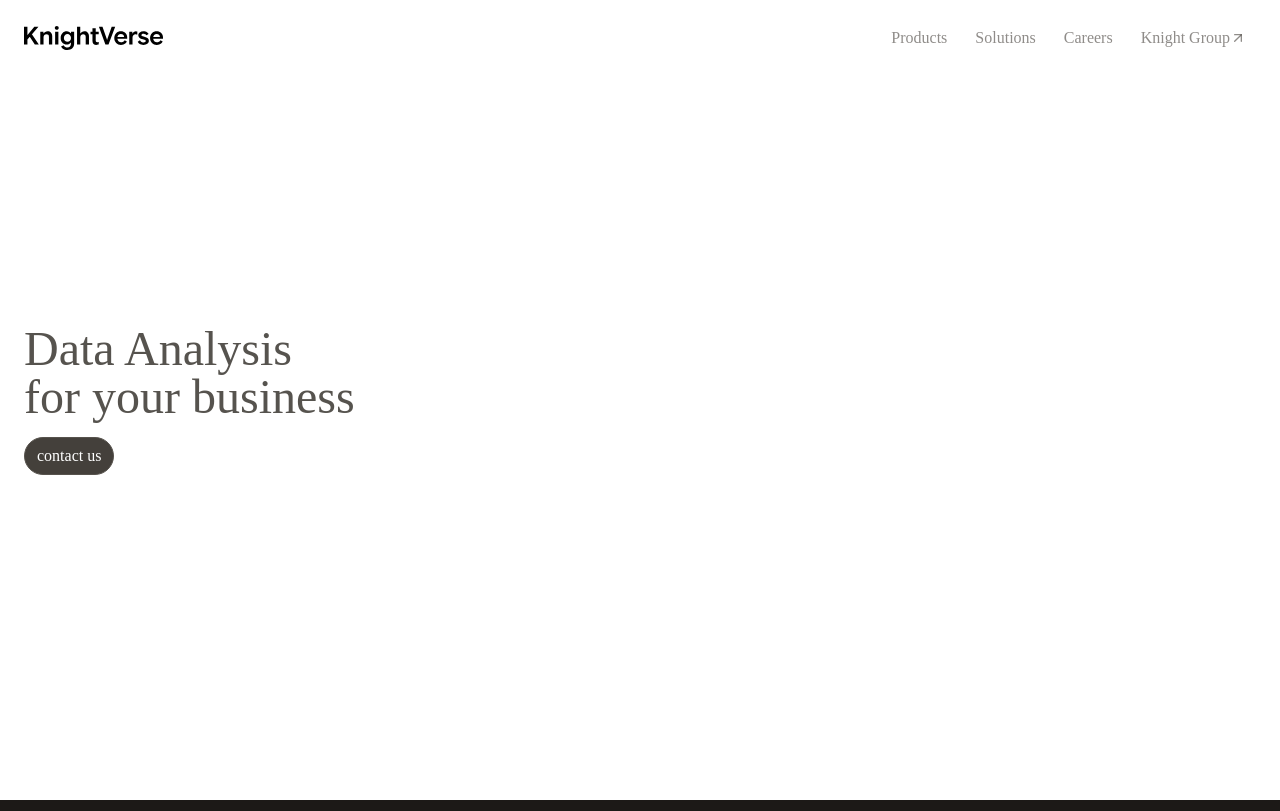
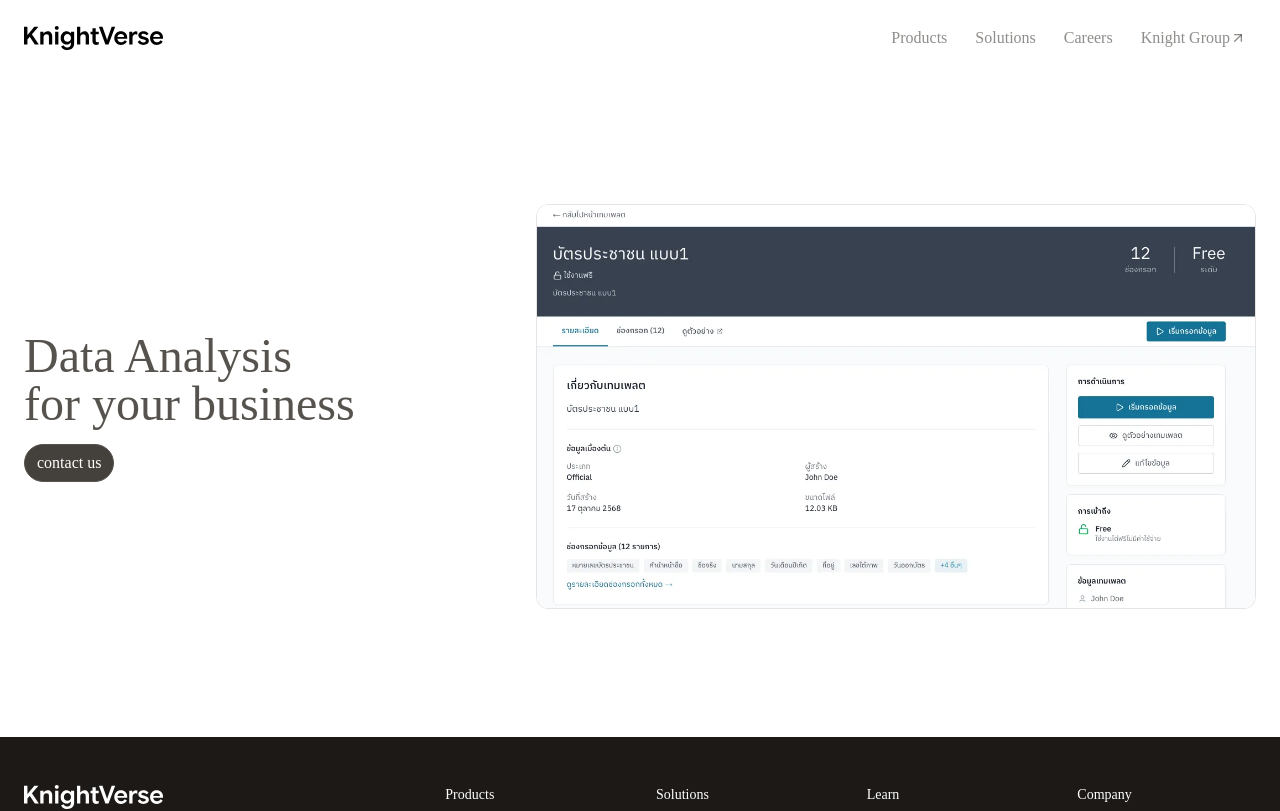
Before and after one commit to dhanavadh/knightverse-web-internal, a SvelteKit app: page / in a window 1280 px wide. Shown: the top 811 px of the page. Built offline with nearby package versions, Linux system fonts and the light colour scheme; a web font is replaced by a local one.

Commit message:
feat: add preview

```diff
--- a/src/lib/components/layout/Navbar.svelte
+++ b/src/lib/components/layout/Navbar.svelte
@@ -18,7 +18,7 @@
 
 <nav
 	class={'w-full flex flex-col  top-0 left-0 right-0 z-50 transition-colors duration-300 ' +
-		(isStatic ? 'bg-transparent fixed' : 'bg-white fixed')}
+		(isStatic ? 'bg-transparent fixed' : 'bg-white sticky')}
 >
 	<div class="max-w-7xl mx-auto w-full py-5 px-6 flex items-center justify-between">
 		<a href="/" class="mr-auto">
--- a/src/routes/+page.svelte
+++ b/src/routes/+page.svelte
@@ -39,7 +39,10 @@
 
 	<!-- OpenGraph -->
 	<meta property="og:type" content="website" />
-	<meta property="og:title" content="KnightVerse Group – บริษัทพัฒนาซอฟต์แวร์ โซลูชั่นดิจิทัลสำหรับธุรกิจ" />
+	<meta
+		property="og:title"
+		content="KnightVerse Group – บริษัทพัฒนาซอฟต์แวร์ โซลูชั่นดิจิทัลสำหรับธุรกิจ"
+	/>
 	<meta
 		property="og:description"
 		content="บริษัท ไนท์ เวิร์ส กรุ๊ป จำกัด ผู้เชี่ยวชาญด้านการพัฒนาซอฟต์แวร์ระบบ ซอฟต์แวร์จัดการฐานข้อมูล โปรแกรมประยุกต์เพิ่มประสิทธิภาพธุรกิจ"
@@ -56,7 +59,10 @@
 
 	<!-- Twitter -->
 	<meta name="twitter:card" content="summary_large_image" />
-	<meta name="twitter:title" content="KnightVerse Group – บริษัทพัฒนาซอฟต์แวร์ โซลูชั่นดิจิทัลสำหรับธุรกิจ" />
+	<meta
+		name="twitter:title"
+		content="KnightVerse Group – บริษัทพัฒนาซอฟต์แวร์ โซลูชั่นดิจิทัลสำหรับธุรกิจ"
+	/>
 	<meta
 		name="twitter:description"
 		content="บริษัท ไนท์ เวิร์ส กรุ๊ป จำกัด ผู้เชี่ยวชาญด้านการพัฒนาซอฟต์แวร์ระบบ ซอฟต์แวร์จัดการฐานข้อมูล โปรแกรมประยุกต์เพิ่มประสิทธิภาพธุรกิจ"
@@ -67,9 +73,13 @@
 	/>
 </svelte:head>
 
-<div class="flex flex-col items-center justify-center w-full min-h-screen">
-	<section class="flex flex-col max-w-7xl px-6 gap-4 items-start w-full h-full">
-		<div class="text-start text-5xl text-stone-700/90 font-light">
+<div class="flex flex-col items-center justify-center w-full py-32">
+	<section
+		class="grid grid-cols-1 lg:grid-cols-5 gap-8 lg:gap-12 items-center w-full max-w-7xl px-6"
+	>
+		<!-- Left: Text Content -->
+		<div class="flex flex-col gap-4 items-start lg:col-span-2">
+			<div class="text-start text-4xl md:text-5xl text-stone-700/90 font-light">
 				<h1 class="lotto-container">
 					{#each keywords as keyword, i}
 						<span
@@ -84,6 +94,16 @@
 				<h1 class="shrink-0">for your business</h1>
 			</div>
 			<a href="mailto:contact@knightversegroup.com" class="button-black">contact us</a>
+		</div>
+
+		<!-- Right: Screenshot Preview -->
+		<div class="lg:col-span-3 overflow-hidden rounded-xl aspect-[4/3] md:aspect-video">
+			<img
+				src="/preview/scs2.webp"
+				alt="ดูฟอร์ม - ระบบแปลเอกสารอัตโนมัติ"
+				class="w-full h-full object-cover shadow-2xl border border-stone-200 rounded-xl"
+			/>
+		</div>
 	</section>
 </div>
 
```
Also changed, not shown: static/bg.webp (deleted), static/preview/scs2.webp (added). Lines whose indentation alone changed are shown as unchanged.
